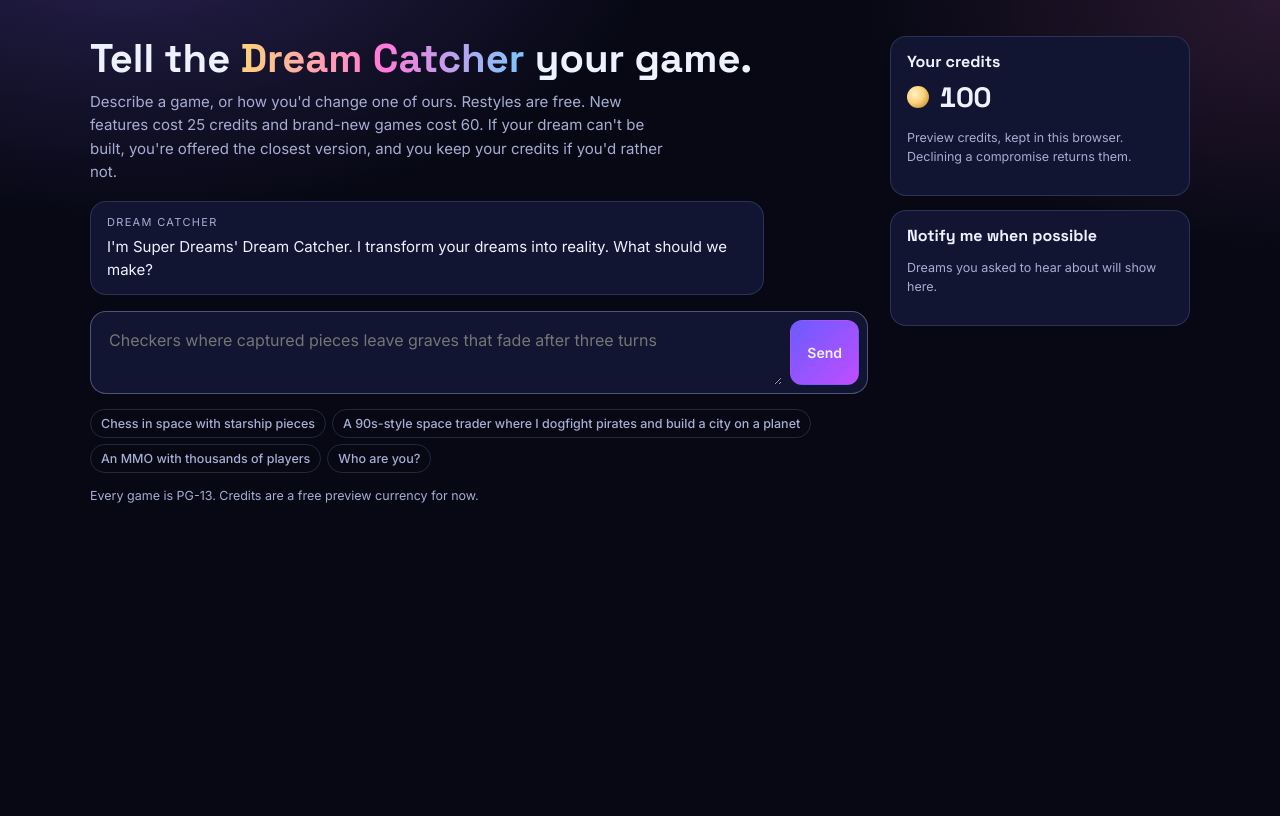
After one commit to princezuda/superdreams, a PHP site: page /artifact/dream-catcher.html in a window 1280 px wide. The commit adds this page. Run offline with PHP 8.4, Linux system fonts and the light colour scheme.

Commit message:
Add genre flows reference, shared game brief, Dream Catcher artifact source; pass ?dream through game wrapper
Co-Authored-By: Claude Opus 5.5 <noreply@anthropic.com>
Claude-Session: https://claude.ai/code/session_01CTWqs7JU5prBQTiug5Kvfy

```diff
--- /dev/null
+++ b/artifact/dream-catcher.html
@@ -0,0 +1,139 @@
+<title>Super Dreams Dream Catcher</title>
+<meta name="claude:viewport-fit-sides" content="cover">
+<link rel="preconnect" href="https://fonts.googleapis.com"><link rel="preconnect" href="https://fonts.gstatic.com" crossorigin>
+<link rel="stylesheet" href="https://fonts.googleapis.com/css2?family=Space+Grotesk:wght@500;700&family=Inter:wght@400;500;600&display=swap">
+<style>
+/* Layout: one night-sky column. A chat with the Dream Catcher on top, the wallet and wish list beside it on wide screens. Deliberately single (dark) theme to match the Super Dreams site. */
+:root{--bg:#070814;--panel:#121531;--panel2:#191d42;--line:rgba(160,180,255,.18);--line2:rgba(190,205,255,.34);--fg:#eef1ff;--mute:#a7add3;--gold:#ffd27a;--pink:#ff7ad9;--sky:#7ac8ff;--ok:#5fe0a0;--warn:#ffb35c;--bad:#ff6b7a;--display:"Space Grotesk",system-ui,sans-serif;--body:Inter,system-ui,-apple-system,"Segoe UI",sans-serif;color-scheme:dark}
+body{background:radial-gradient(900px 500px at 10% -10%,rgba(139,107,255,.26),transparent 60%),radial-gradient(700px 420px at 100% 0%,rgba(255,122,217,.14),transparent 60%),var(--bg);color:var(--fg);font:15px/1.55 var(--body);min-height:100vh}
+.wrap{max-width:1100px;margin:0 auto;padding-left:max(16px,env(safe-area-inset-left,0px));padding-right:max(16px,env(safe-area-inset-right,0px));padding-block:28px 48px;display:grid;grid-template-columns:minmax(0,1fr) 300px;gap:22px}
+@media (max-width:820px){.wrap{grid-template-columns:minmax(0,1fr)}}
+h1,h2{font-family:var(--display);margin:0;line-height:1.15;text-wrap:balance}
+h1{font-size:clamp(28px,5vw,40px)}h1 em{font-style:normal;background:linear-gradient(90deg,var(--gold),var(--pink) 50%,var(--sky));-webkit-background-clip:text;background-clip:text;color:transparent}
+.lede{color:var(--mute);margin:8px 0 18px;max-width:62ch}
+.chat{display:flex;flex-direction:column;gap:12px;min-width:0}
+.msg{max-width:min(640px,94%);padding:12px 16px;border-radius:16px;background:var(--panel);border:1px solid var(--line);min-width:0;overflow-wrap:anywhere}
+.msg.me{align-self:flex-end;background:#25205a;border-color:rgba(150,140,255,.4)}
+.who{font-size:11px;letter-spacing:.12em;text-transform:uppercase;color:var(--mute);margin-bottom:4px}
+.row{display:flex;flex-wrap:wrap;gap:8px;margin-top:10px}
+.badge{display:inline-block;padding:2px 8px;border-radius:8px;font:600 12px var(--body);border:1px solid var(--line2);margin-bottom:6px}
+.badge.ok{color:var(--ok);border-color:rgba(95,224,160,.45)}.badge.warn{color:var(--warn);border-color:rgba(255,179,92,.45)}.badge.bad{color:var(--bad);border-color:rgba(255,107,122,.45)}
+.plan{margin:8px 0 0;padding-left:18px;color:#d5d9f5}.plan li{margin:2px 0}
+pre{background:#0b0d22;border:1px solid var(--line);border-radius:10px;padding:10px;overflow-x:auto;font-size:12px;margin:8px 0 0}
+form{display:flex;gap:8px;margin-top:16px;padding:8px;border-radius:16px;background:var(--panel);border:1px solid var(--line2)}
+form:focus-within{border-color:rgba(255,210,122,.6)}
+textarea{flex:1;min-width:0;background:transparent;border:0;color:var(--fg);font:inherit;font-size:16px;padding:8px 10px;resize:vertical;min-height:48px;outline:none}
+.btn{min-height:44px;padding:10px 16px;border-radius:12px;border:1px solid var(--line2);background:var(--panel2);color:var(--fg);font:600 14px var(--body);cursor:pointer}
+.btn:hover{border-color:rgba(220,225,255,.55)}.btn:focus-visible,textarea:focus-visible{outline:2px solid var(--gold);outline-offset:2px}
+.btn.primary{background:linear-gradient(135deg,#6a5cff,#c04dff);border-color:transparent}.btn[disabled]{opacity:.5;cursor:not-allowed}
+.side{display:flex;flex-direction:column;gap:14px}
+.card{background:var(--panel);border:1px solid var(--line);border-radius:16px;padding:16px}
+.card h2{font-size:16px;margin-bottom:8px}
+.wallet{display:flex;align-items:center;gap:10px;font:700 28px var(--display);font-variant-numeric:tabular-nums}
+.coin{width:22px;height:22px;border-radius:50%;background:radial-gradient(circle at 35% 35%,#fff3c4,var(--gold) 45%,#b07a16)}
+.note{font-size:12.5px;color:var(--mute)}
+.wish{padding:8px 0;border-top:1px solid var(--line);font-size:13.5px}.wish:first-of-type{border-top:0}
+.ex{display:flex;flex-wrap:wrap;gap:6px;margin-top:10px}.ex button{font:500 12.5px var(--body);padding:6px 10px;border-radius:999px;border:1px solid var(--line);background:transparent;color:var(--mute);cursor:pointer}.ex button:hover{color:var(--fg);border-color:var(--line2)}
+@media (prefers-reduced-motion:reduce){*{transition:none!important}}
+</style>
+
+<div class="wrap">
+  <main>
+    <h1>Tell the <em>Dream Catcher</em> your game.</h1>
+    <p class="lede">Describe a game, or how you'd change one of ours. Restyles are free. New features cost 25 credits and brand-new games cost 60. If your dream can't be built, you're offered the closest version, and you keep your credits if you'd rather not.</p>
+    <div class="chat" id="chat" aria-live="polite">
+      <div class="msg"><div class="who">Dream Catcher</div>I'm Super Dreams' Dream Catcher. I transform your dreams into reality. What should we make?</div>
+    </div>
+    <form id="ask"><textarea id="text" maxlength="2000" placeholder="Checkers where captured pieces leave graves that fade after three turns" aria-label="Your dream"></textarea><button class="btn primary" id="send">Send</button></form>
+    <div class="ex" id="examples">
+      <button type="button">Chess in space with starship pieces</button>
+      <button type="button">A 90s-style space trader where I dogfight pirates and build a city on a planet</button>
+      <button type="button">An MMO with thousands of players</button>
+      <button type="button">Who are you?</button>
+    </div>
+    <p class="note" id="status">Every game is PG-13. Credits are a free preview currency for now.</p>
+  </main>
+  <aside class="side">
+    <div class="card"><h2>Your credits</h2><div class="wallet"><span class="coin"></span><span id="credits">100</span></div><p class="note">Preview credits, kept in this browser. Declining a compromise returns them.</p></div>
+    <div class="card"><h2>Notify me when possible</h2><div id="wishes"><p class="note">Dreams you asked to hear about will show here.</p></div></div>
+  </aside>
+</div>
+
+<script>
+// ---- launch catalog the Dream Catcher can remix (mirrors games/*/meta.json on the site)
+const CATALOG = [
+  { id: 'chess', title: 'Chess: Worlds', genre: 'Board / Strategy', remix: { theme: ['classic', 'space', 'galaxy', 'scifi', 'fantasy', 'magic'], variant: ['standard', 'chess960'], mode: ['ai', 'local'], aiLevel: ['easy', 'medium', 'hard', 'master'], 'colors.light|dark|whitePieces|blackPieces|accent': 'hex' } },
+  { id: 'checkers', title: 'Checkers: Event Horizon', genre: 'Board / Strategy', remix: { mode: ['normal', 'blackholes', 'graves', 'meteors', 'portals'], theme: ['classic', 'space', 'fantasy', 'neon'], opponent: ['ai', 'local'], aiLevel: ['easy', 'medium', 'hard', 'master'], flyingKings: 'bool', 'colors.light|dark|red|black|accent': 'hex' } },
+];
+const RULES = `You are the Super Dreams "Dream Catcher". If asked who you are, say: "I'm Super Dreams' Dream Catcher — I transform your dreams into reality."
+Super Dreams serves only finished AA/AAA-quality browser games (three.js 3D, or 2D canvas where sprites are better), PG-13 only. NEVER sexual content or erotica; no gore/torture/real atrocities; no hate; no real-money gambling; no other studios' characters, names or worlds (offer an original game in the same genre instead).
+Browser limits that make a request IMPOSSIBLE (offer a compromise): massive real-time multiplayer (MMO, 100+ live players), VR-headset-only, voice/video chat, console releases, movie-length cinematics, real-money payouts.
+Pricing: remix of an existing game using only its remix options = 0 credits; a new feature/mode/level pack on an existing game = 25; a brand-new game = 60.
+Decide if a new game needs levels, and name the genre flow (core loop) it will follow. Target session length: casual ~5-15 min, board ~10-30, action/RPG/adventure 30-60+. Aim for fun, not addictive loops.
+Launch catalog (remix options): ${JSON.stringify(CATALOG)}
+Reply with ONLY one JSON object:
+{"verdict":"identity|remix|build|compromise|rejected|clarify","reply":"1-3 friendly sentences to the player","template":"catalog id or null","config":{remix option values} or null,"compromise":"what you can build instead, or null","cost":0|25|60,"levels":true|false|null,"genreFlow":"short core loop or null","plan":["3-6 short build steps"] or []}
+"remix" only when every change maps to the catalog options above (config uses those keys; colors as "#rrggbb"). "clarify" when the request is too vague to build (cost 0).`;
+
+const $ = (id) => document.getElementById(id);
+const store = { get(k, d) { try { return JSON.parse(localStorage.getItem('sd-dc-' + k)) ?? d; } catch { return d; } }, set(k, v) { try { localStorage.setItem('sd-dc-' + k, JSON.stringify(v)); } catch {} } };
+let credits = store.get('credits', 100), wishes = store.get('wishes', []);
+const renderSide = () => {
+  $('credits').textContent = credits;
+  const box = $('wishes'); box.textContent = '';
+  if (!wishes.length) { const p = document.createElement('p'); p.className = 'note'; p.textContent = 'Dreams you asked to hear about will show here.'; box.appendChild(p); return; }
+  wishes.slice(-6).reverse().forEach((w) => { const d = document.createElement('div'); d.className = 'wish'; d.textContent = w; box.appendChild(d); });
+};
+renderSide();
+
+function say(me, build) {
+  const d = document.createElement('div'); d.className = 'msg' + (me ? ' me' : '');
+  const who = document.createElement('div'); who.className = 'who'; who.textContent = me ? 'You' : 'Dream Catcher'; d.appendChild(who);
+  build(d); $('chat').appendChild(d); d.scrollIntoView({ behavior: 'smooth', block: 'end' }); return d;
+}
+const text = (el, t, cls) => { const s = document.createElement(cls ? 'span' : 'div'); if (cls) s.className = cls; s.textContent = t; el.appendChild(s); return s; };
+const btn = (label, primary, onclick) => { const b = document.createElement('button'); b.className = 'btn' + (primary ? ' primary' : ''); b.type = 'button'; b.textContent = label; b.onclick = onclick; return b; };
+const ERR = { not_granted: 'Claude access was declined for this page, so the Dream Catcher can\'t answer here.', rate_limited: 'Too many dreams at once. Wait a moment, then send again.', refused: 'I can\'t help with that one. Try a different dream.', invalid_json: 'My answer came out garbled. Send it again.', session_expired: 'Your session expired. Sign in again, then resend.' };
+
+let sample = null;
+claude.use('sample').then((s) => { sample = s; if (!s) { $('status').textContent = 'The Dream Catcher needs Claude, which isn\'t available in this view.'; $('send').disabled = true; } });
+
+async function ask(input) {
+  if (!sample) return;
+  say(true, (d) => text(d, input));
+  const wait = say(false, (d) => text(d, 'Thinking…', 'note'));
+  $('send').disabled = true;
+  let v;
+  try { v = await sample.json(RULES + '\n\nPlayer request:\n' + input.slice(0, 2000)); }
+  catch (e) { wait.remove(); say(false, (d) => text(d, ERR[e.code] || 'Something went wrong reaching Claude. Send it again in a moment.')); $('send').disabled = false; return; }
+  wait.remove(); $('send').disabled = false;
+  if (!v || typeof v !== 'object') { say(false, (d) => text(d, ERR.invalid_json)); return; }
+  const cost = [0, 25, 60].includes(+v.cost) ? +v.cost : 0;
+  say(false, (d) => {
+    const labels = { remix: ['Ready now · free', 'ok'], build: [`Building · ${cost} credits`, 'ok'], compromise: [`Compromise · ${cost} credits held`, 'warn'], rejected: ['Not allowed', 'bad'], clarify: ['Tell me more', 'warn'] }[v.verdict];
+    if (labels) { text(d, labels[0], 'badge ' + labels[1]); }
+    text(d, String(v.reply || ''));
+    if (v.genreFlow) text(d, 'Core loop: ' + v.genreFlow + (v.levels === true ? ' · with levels' : v.levels === false ? ' · no levels needed' : ''), 'note');
+    if (Array.isArray(v.plan) && v.plan.length) { const ul = document.createElement('ol'); ul.className = 'plan'; v.plan.slice(0, 6).forEach((p) => { const li = document.createElement('li'); li.textContent = String(p); ul.appendChild(li); }); d.appendChild(ul); }
+    if (v.verdict === 'remix' && v.config && typeof v.config === 'object') { const pre = document.createElement('pre'); pre.textContent = JSON.stringify({ game: v.template, config: v.config }, null, 2); d.appendChild(pre); }
+    const row = document.createElement('div'); row.className = 'row';
+    if (v.verdict === 'build' && cost) {
+      if (credits < cost) text(d, `You need ${cost} credits and have ${credits}.`, 'note');
+      else { credits -= cost; store.set('credits', credits); renderSide(); }
+    }
+    if (v.verdict === 'compromise') {
+      let held = 0;
+      if (credits >= cost) { credits -= cost; held = cost; store.set('credits', credits); renderSide(); }
+      row.append(
+        btn('Build the compromise', true, () => { row.querySelectorAll('button').forEach((b) => b.disabled = true); say(false, (m) => text(m, 'Great. The compromise is in the build queue.')); }),
+        btn('No thanks, keep my credits', false, () => { row.querySelectorAll('button').forEach((b) => b.disabled = true); credits += held; store.set('credits', credits); renderSide(); say(false, (m) => text(m, `Done. Your ${held} credits are back.`)); }),
+        btn('Notify me if it becomes possible', false, (e) => { e.target.disabled = true; wishes.push(input.slice(0, 140)); store.set('wishes', wishes); renderSide(); }),
+      );
+    }
+    if (row.childElementCount) d.appendChild(row);
+  });
+}
+$('ask').addEventListener('submit', (e) => { e.preventDefault(); const t = $('text').value.trim(); if (!t) return; $('text').value = ''; ask(t); });
+$('text').addEventListener('keydown', (e) => { if (e.key === 'Enter' && !e.shiftKey) { e.preventDefault(); $('ask').requestSubmit(); } });
+$('examples').addEventListener('click', (e) => { if (e.target.tagName === 'BUTTON') ask(e.target.textContent); });
+</script>
--- a/game.php
+++ b/game.php
@@ -11,7 +11,9 @@ if (!empty($_GET['redream'])) {
   if ($redream) db()->prepare('UPDATE redreams SET plays = plays + 1 WHERE id = ?')->execute([$redream['id']]);
 }
 $config = array_replace_recursive(remix_defaults($g), $redream ? (json_decode($redream['config'], true) ?: []) : []);
-$src = $g['url'] . ($redream ? '?redream=' . rawurlencode($redream['id']) : '');
+// ?dream=<base64url config> (e.g. from the Dream Catcher) passes straight through; games sanitize it via their own defaults.
+$dreamParam = preg_match('/^[A-Za-z0-9_-]{1,4000}$/', (string) ($_GET['dream'] ?? '')) ? $_GET['dream'] : null;
+$src = $g['url'] . ($redream ? '?redream=' . rawurlencode($redream['id']) : ($dreamParam ? '?dream=' . $dreamParam : ''));
 ob_start(); $u = page_head(($redream['title'] ?? null) ?: $g['title'], '/', $g['tagline'] ?? ''); $head = ob_get_clean();
 echo str_replace('<body>', '<body class="play">', $head);
 ?>
```
Also changed, not shown: docs/game-brief-common.md (added, +49 -0 lines), docs/genre-flows.md (added, +95 -0 lines).
